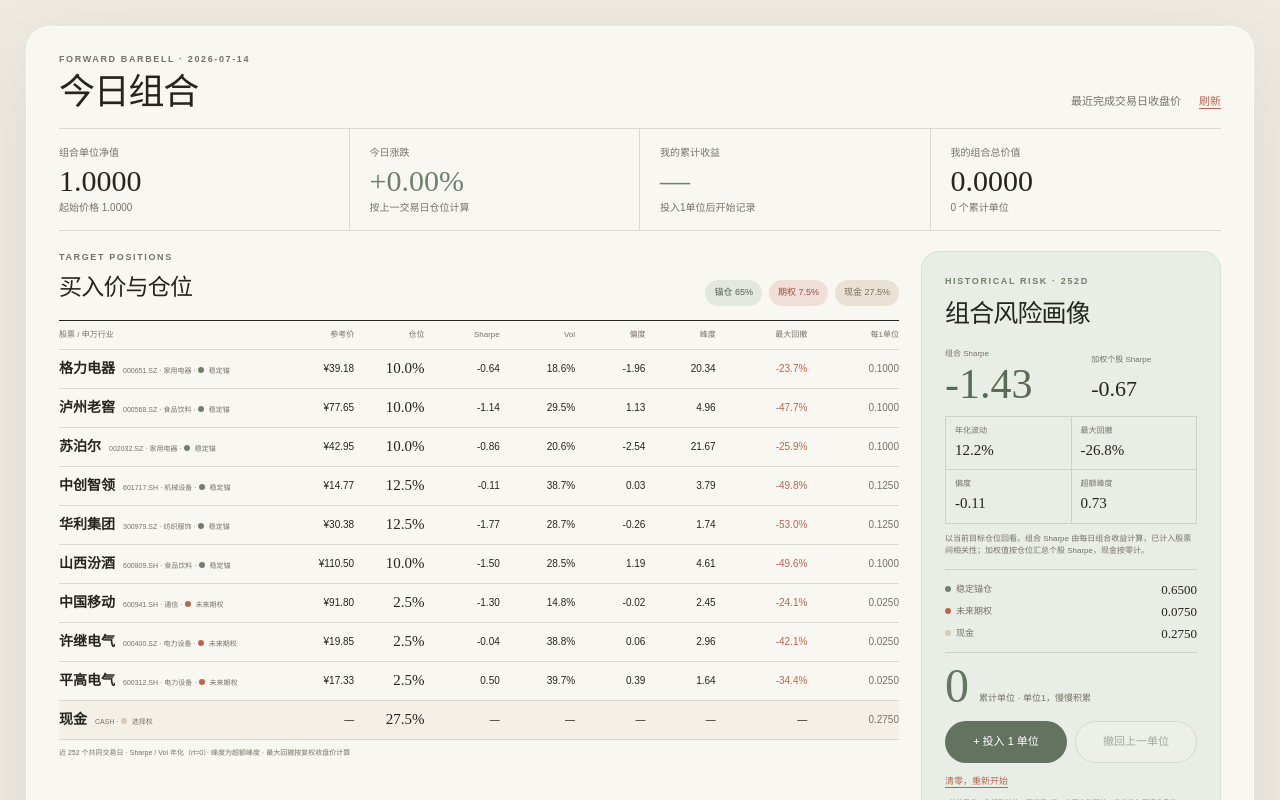
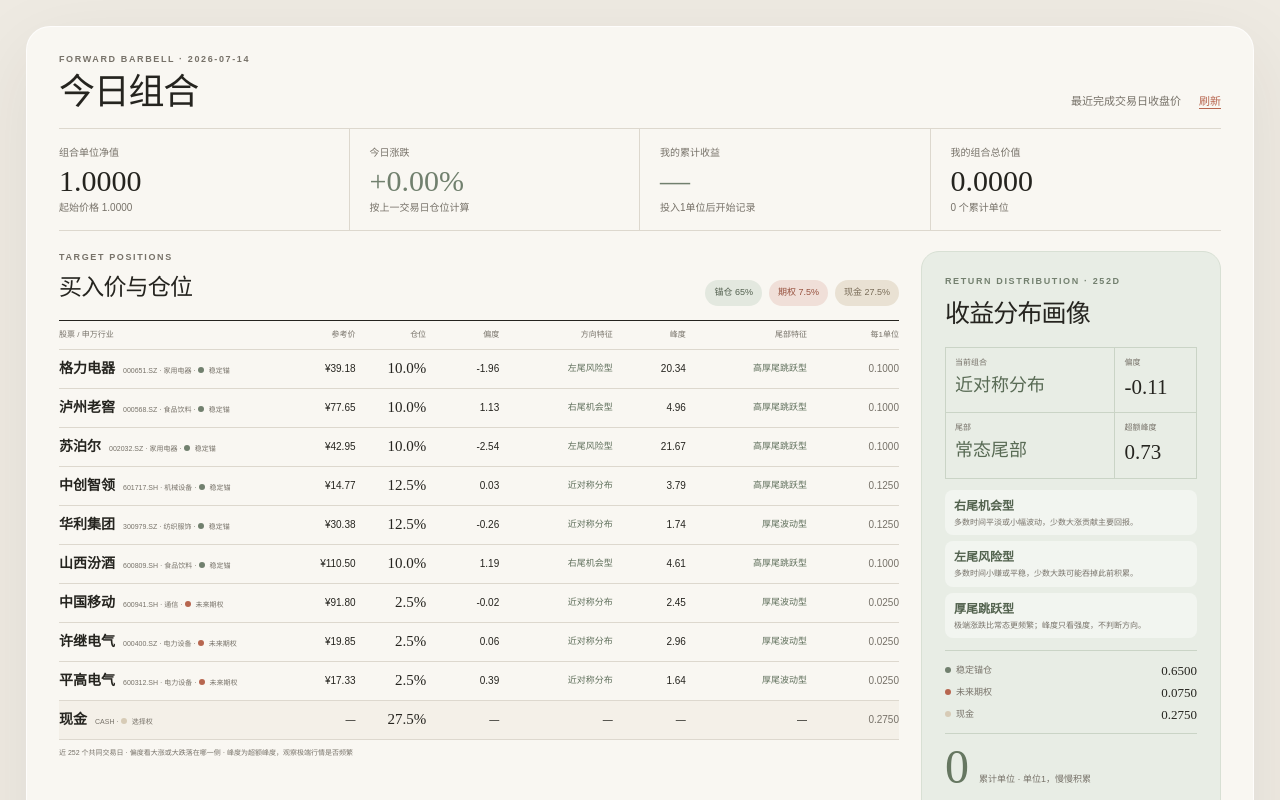
Before and after one commit to MIngQian04/margin-of-safety-investment-research-platform, a Next.js app: page / in a window 1280 px wide. Shown: the top 800 px of the page. Built offline with nearby package versions, Linux system fonts and the light colour scheme.

Commit message:
Focus risk view on return distribution

```diff
--- a/app/globals.css
+++ b/app/globals.css
@@ -29,7 +29,7 @@
 .allocation-tags span { padding:6px 9px; border-radius:999px; font-size:9px; }
 .anchor-tag { background:var(--sage-soft); color:#53604f; }.future-tag { background:var(--terra-soft); color:#96503d; }.cash-tag { background:#e9e1d3; color:#786b57; }
 .positions-table { display:block; width:100%; border-top:1px solid var(--ink); }
-.table-head,.stock-row { width:100%; display:grid; grid-template-columns:1.65fr .62fr .48fr .52fr .52fr .48fr .48fr .65fr .65fr; align-items:center; column-gap:10px; }
+.table-head,.stock-row { width:100%; display:grid; grid-template-columns:1.65fr .62fr .48fr .5fr .82fr .5fr .88fr .65fr; align-items:center; column-gap:10px; }
 .table-head { height:29px; color:var(--muted); font-size:8px; border-bottom:1px solid var(--line); }
 .table-head span:not(:first-child),.stock-row>span:not(:first-child),.stock-row>strong { text-align:right; }
 .stock-row { min-height:39px; border-bottom:1px solid var(--line); font-size:10px; }
@@ -39,7 +39,7 @@
 .stock-row strong { font-family:"Songti SC",serif; font-size:15px; font-weight:500; }
 .price,.stock-row>span:not(:first-child) { font-variant-numeric:tabular-nums; }
 .unit-allocation { color:var(--muted); font-variant-numeric:tabular-nums; }
-.drawdown { color:var(--terra); }
+.distribution-label { color:#5f6f5b; font-size:9px; }
 .anchor-dot,.future-dot,.cash-dot { display:inline-block; width:6px; height:6px; margin-right:5px; border-radius:50%; background:var(--sage); }
 .future-dot { background:var(--terra); }.cash-dot { background:var(--sand); }
 .cash-row { background:rgba(215,203,182,.16); }
@@ -47,14 +47,16 @@
 .unit-panel { padding:23px; background:#e8ede5; color:var(--ink); border:1px solid #d8e0d4; border-radius:18px; display:flex; flex-direction:column; }
 .unit-panel .kicker { color:#73806f; }
 .unit-panel h2 { font-size:25px; }
-.portfolio-sharpe { display:grid; grid-template-columns:1.25fr 1fr; gap:14px; margin:15px 0 11px; align-items:end; }
-.portfolio-sharpe span,.risk-grid span { display:block; color:var(--muted); font-size:8px; }
-.portfolio-sharpe strong { display:block; margin-top:3px; color:#596b55; font-family:"Songti SC",serif; font-size:42px; font-weight:500; line-height:1; }
-.portfolio-sharpe b { display:block; margin-top:6px; font-family:"Songti SC",serif; font-size:22px; font-weight:500; }
-.risk-grid { display:grid; grid-template-columns:repeat(2,1fr); border-top:1px solid #cad4c6; border-left:1px solid #cad4c6; }
-.risk-grid div { padding:8px 9px; border-right:1px solid #cad4c6; border-bottom:1px solid #cad4c6; }
-.risk-grid b { display:block; margin-top:2px; font-family:"Songti SC",serif; font-size:15px; font-weight:500; }
-.risk-explain { margin:9px 0 0; color:var(--muted); font-size:8px; line-height:1.55; }
+.distribution-summary { display:grid; grid-template-columns:1.35fr .65fr; margin:14px 0 11px; border-top:1px solid #cad4c6; border-left:1px solid #cad4c6; }
+.distribution-summary>div { padding:9px; border-right:1px solid #cad4c6; border-bottom:1px solid #cad4c6; }
+.distribution-summary span { display:block; color:var(--muted); font-size:8px; }
+.distribution-summary strong,.distribution-summary b { display:block; margin-top:3px; font-family:"Songti SC",serif; font-weight:500; }
+.distribution-summary strong { color:#596b55; font-size:18px; }
+.distribution-summary b { font-size:21px; }
+.distribution-legend { display:grid; gap:6px; }
+.distribution-legend div { padding:7px 9px; background:rgba(255,255,255,.42); border-radius:8px; }
+.distribution-legend b { display:block; margin-bottom:2px; color:#52624e; font-family:"Songti SC",serif; font-size:12px; font-weight:600; }
+.distribution-legend span { display:block; color:var(--muted); font-size:8px; line-height:1.45; }
 .unit-composition { margin:12px 0 14px; padding:8px 0; border-top:1px solid #cad4c6; border-bottom:1px solid #cad4c6; }
 .unit-composition>div { display:flex; align-items:center; justify-content:space-between; min-height:22px; }
 .unit-composition span { display:flex; align-items:center; color:var(--muted); font-size:9px; }
@@ -79,5 +81,5 @@
 .status { min-height:100vh; display:grid; place-content:center; text-align:center; }
 .status button { border:1px solid var(--line); background:transparent; padding:8px 14px; border-radius:999px; }
 @media(max-width:900px){.canvas{padding:14px}.sheet{padding:24px;min-height:auto}.summary-grid{grid-template-columns:repeat(2,1fr)}.summary-grid article:nth-child(2){border-right:0}.summary-grid article:nth-child(-n+2){border-bottom:1px solid var(--line)}.content-grid{grid-template-columns:1fr}.unit-panel{min-height:390px}.history-bar{grid-template-columns:1fr}.disclaimer{text-align:left;max-width:none}}
-@media(max-width:600px){.canvas{padding:0}.sheet{border-radius:0;padding:20px 16px}.topbar{align-items:start}.top-actions>span{display:none}h1{font-size:32px}.summary-grid strong{font-size:26px}.summary-grid article,.summary-grid article:not(:first-child){padding:14px 10px}.panel-title{align-items:start;gap:12px}.allocation-tags{flex-wrap:wrap;justify-content:flex-end}.positions-table{overflow-x:auto}.table-head,.stock-row{min-width:920px;grid-template-columns:1.5fr .6fr .5fr .5fr .5fr .48fr .48fr .62fr .62fr;gap:8px}.stock-name{display:block}.stock-name small{display:block;margin-top:2px}.unit-buttons{grid-template-columns:1fr}.history-points{padding-bottom:4px}}
+@media(max-width:600px){.canvas{padding:0}.sheet{border-radius:0;padding:20px 16px}.topbar{align-items:start}.top-actions>span{display:none}h1{font-size:32px}.summary-grid strong{font-size:26px}.summary-grid article,.summary-grid article:not(:first-child){padding:14px 10px}.panel-title{align-items:start;gap:12px}.allocation-tags{flex-wrap:wrap;justify-content:flex-end}.positions-table{overflow-x:auto}.table-head,.stock-row{min-width:840px;grid-template-columns:1.5fr .6fr .5fr .5fr .78fr .5fr .84fr .62fr;gap:8px}.stock-name{display:block}.stock-name small{display:block;margin-top:2px}.unit-buttons{grid-template-columns:1fr}.history-points{padding-bottom:4px}}
 @media(prefers-reduced-motion:reduce){*{scroll-behavior:auto!important}}
--- a/app/page.tsx
+++ b/app/page.tsx
@@ -10,12 +10,11 @@
   industry: string;
   weight: number;
   price: number;
-  risk: {
-    sharpe: number;
-    volatility: number;
+  distribution: {
     skewness: number;
     excessKurtosis: number;
-    maxDrawdown: number;
+    skewLabel: string;
+    kurtosisLabel: string;
     observations: number;
   };
 };
@@ -27,8 +26,7 @@
   summary: { anchorWeight: number; futureWeight: number; cashWeight: number };
   holdings: Holding[];
   navHistory: NavPoint[];
-  riskSummary: Holding["risk"] & {
-    weightedStockSharpe: number;
+  distributionSummary: Holding["distribution"] & {
     periodStart: string;
     periodEnd: string;
     method: string;
@@ -137,42 +135,41 @@
               </div>
             </div>
             <div className="positions-table" role="table" aria-label="目标持仓表">
-              <div className="table-head" role="row"><span>股票 / 申万行业</span><span>参考价</span><span>仓位</span><span>Sharpe</span><span>Vol</span><span>偏度</span><span>峰度</span><span>最大回撤</span><span>每1单位</span></div>
+              <div className="table-head" role="row"><span>股票 / 申万行业</span><span>参考价</span><span>仓位</span><span>偏度</span><span>方向特征</span><span>峰度</span><span>尾部特征</span><span>每1单位</span></div>
               {data.holdings.map((holding) => (
                 <div className="stock-row" role="row" key={holding.code}>
                   <span className="stock-name"><b>{holding.name}</b><small>{holding.code} · {holding.industry} · <i className={holding.bucket === "ANCHOR" ? "anchor-dot" : "future-dot"} />{holding.bucket === "ANCHOR" ? "稳定锚" : "未来期权"}</small></span>
                   <span className="price">{money(holding.price)}</span>
                   <strong>{pct(holding.weight)}</strong>
-                  <span>{decimal(holding.risk.sharpe)}</span>
-                  <span>{pct(holding.risk.volatility)}</span>
-                  <span>{decimal(holding.risk.skewness)}</span>
-                  <span>{decimal(holding.risk.excessKurtosis)}</span>
-                  <span className="drawdown">{pct(holding.risk.maxDrawdown)}</span>
+                  <span>{decimal(holding.distribution.skewness)}</span>
+                  <span className="distribution-label">{holding.distribution.skewLabel}</span>
+                  <span>{decimal(holding.distribution.excessKurtosis)}</span>
+                  <span className="distribution-label">{holding.distribution.kurtosisLabel}</span>
                   <span className="unit-allocation">{holding.weight.toFixed(4)}</span>
                 </div>
               ))}
               <div className="stock-row cash-row" role="row">
                 <span className="stock-name"><b>现金</b><small>CASH · <i className="cash-dot" />选择权</small></span>
-                <span className="price">—</span><strong>{pct(data.summary.cashWeight)}</strong><span>—</span><span>—</span><span>—</span><span>—</span><span>—</span><span className="unit-allocation">{data.summary.cashWeight.toFixed(4)}</span>
+                <span className="price">—</span><strong>{pct(data.summary.cashWeight)}</strong><span>—</span><span>—</span><span>—</span><span>—</span><span className="unit-allocation">{data.summary.cashWeight.toFixed(4)}</span>
               </div>
             </div>
-            <p className="risk-method">近 {data.riskSummary.observations} 个共同交易日 · Sharpe / Vol 年化（rf=0）· 峰度为超额峰度 · 最大回撤按复权收盘价计算</p>
+            <p className="risk-method">近 {data.distributionSummary.observations} 个共同交易日 · 偏度看大涨或大跌落在哪一侧 · 峰度为超额峰度，观察极端行情是否频繁</p>
           </section>
 
           <aside className="unit-panel" aria-labelledby="unit-title">
-            <p className="kicker">HISTORICAL RISK · 252D</p>
-            <h2 id="unit-title">组合风险画像</h2>
-            <div className="portfolio-sharpe">
-              <div><span>组合 Sharpe</span><strong>{decimal(data.riskSummary.sharpe)}</strong></div>
-              <div><span>加权个股 Sharpe</span><b>{decimal(data.riskSummary.weightedStockSharpe)}</b></div>
+            <p className="kicker">RETURN DISTRIBUTION · 252D</p>
+            <h2 id="unit-title">收益分布画像</h2>
+            <div className="distribution-summary">
+              <div><span>当前组合</span><strong>{data.distributionSummary.skewLabel}</strong></div>
+              <div><span>偏度</span><b>{decimal(data.distributionSummary.skewness)}</b></div>
+              <div><span>尾部</span><strong>{data.distributionSummary.kurtosisLabel}</strong></div>
+              <div><span>超额峰度</span><b>{decimal(data.distributionSummary.excessKurtosis)}</b></div>
             </div>
-            <div className="risk-grid">
-              <div><span>年化波动</span><b>{pct(data.riskSummary.volatility)}</b></div>
-              <div><span>最大回撤</span><b>{pct(data.riskSummary.maxDrawdown)}</b></div>
-              <div><span>偏度</span><b>{decimal(data.riskSummary.skewness)}</b></div>
-              <div><span>超额峰度</span><b>{decimal(data.riskSummary.excessKurtosis)}</b></div>
+            <div className="distribution-legend">
+              <div><b>右尾机会型</b><span>多数时间平淡或小幅波动，少数大涨贡献主要回报。</span></div>
+              <div><b>左尾风险型</b><span>多数时间小赚或平稳，少数大跌可能吞掉此前积累。</span></div>
+              <div><b>厚尾跳跃型</b><span>极端涨跌比常态更频繁；峰度只看强度，不判断方向。</span></div>
             </div>
-            <p className="risk-explain">以当前目标仓位回看。组合 Sharpe 由每日组合收益计算，已计入股票间相关性；加权值按仓位汇总个股 Sharpe，现金按零计。</p>
             <div className="unit-composition" aria-label="每单位组成">
               <div><span><i className="anchor-dot" />稳定锚仓</span><b>{data.summary.anchorWeight.toFixed(4)}</b></div>
               <div><span><i className="future-dot" />未来期权</span><b>{data.summary.futureWeight.toFixed(4)}</b></div>
--- a/public/data/portfolio.json
+++ b/public/data/portfolio.json
@@ -1,6 +1,6 @@
 {
   "asOf": "2026-07-14",
-  "generatedAt": "2026-07-15T15:08:37+08:00",
+  "generatedAt": "2026-07-15T15:27:40+08:00",
   "summary": {
     "anchorWeight": 0.65,
     "futureWeight": 0.075,
@@ -20,12 +20,11 @@
       "industry": "家用电器",
       "weight": 0.1,
       "price": 39.18,
-      "risk": {
-        "sharpe": -0.6386761339092908,
-        "volatility": 0.18643193422502058,
+      "distribution": {
         "skewness": -1.9602509110068806,
         "excessKurtosis": 20.339344499827483,
-        "maxDrawdown": -0.2373831775700942,
+        "skewLabel": "左尾风险型",
+        "kurtosisLabel": "高厚尾跳跃型",
         "observations": 252
       },
       "metrics": {
@@ -44,12 +43,11 @@
       "industry": "食品饮料",
       "weight": 0.1,
       "price": 77.65,
-      "risk": {
-        "sharpe": -1.1361346490634403,
-        "volatility": 0.2952934089733387,
+      "distribution": {
         "skewness": 1.1273592995899797,
         "excessKurtosis": 4.957698011291416,
-        "maxDrawdown": -0.47732347195087954,
+        "skewLabel": "右尾机会型",
+        "kurtosisLabel": "高厚尾跳跃型",
         "observations": 252
       },
       "metrics": {
@@ -68,12 +66,11 @@
       "industry": "家用电器",
       "weight": 0.1,
       "price": 42.95,
-      "risk": {
-        "sharpe": -0.8576524927223075,
-        "volatility": 0.2062500390564991,
+      "distribution": {
         "skewness": -2.5435898290148455,
         "excessKurtosis": 21.670715862793287,
-        "maxDrawdown": -0.25912067352666035,
+        "skewLabel": "左尾风险型",
+        "kurtosisLabel": "高厚尾跳跃型",
         "observations": 252
       },
       "metrics": {
@@ -92,12 +89,11 @@
       "industry": "机械设备",
       "weight": 0.125,
       "price": 14.77,
-      "risk": {
-        "sharpe": -0.11153418650336083,
-        "volatility": 0.3872233902845898,
+      "distribution": {
         "skewness": 0.026109724147332668,
         "excessKurtosis": 3.785953846867332,
-        "maxDrawdown": -0.4976525821596248,
+        "skewLabel": "近对称分布",
+        "kurtosisLabel": "高厚尾跳跃型",
         "observations": 252
       },
       "metrics": {
@@ -116,12 +112,11 @@
       "industry": "纺织服饰",
       "weight": 0.125,
       "price": 30.38,
-      "risk": {
-        "sharpe": -1.7677792789941202,
-        "volatility": 0.2865866069287727,
+      "distribution": {
         "skewness": -0.26323352790819193,
         "excessKurtosis": 1.74227650491203,
-        "maxDrawdown": -0.53001579778831,
+        "skewLabel": "近对称分布",
+        "kurtosisLabel": "厚尾波动型",
         "observations": 252
       },
       "metrics": {
@@ -140,12 +135,11 @@
       "industry": "食品饮料",
       "weight": 0.1,
       "price": 110.5,
-      "risk": {
-        "sharpe": -1.4995180801486065,
-        "volatility": 0.2849424042137047,
+      "distribution": {
         "skewness": 1.193635372015418,
         "excessKurtosis": 4.611356569298636,
-        "maxDrawdown": -0.4957531551418006,
+        "skewLabel": "右尾机会型",
+        "kurtosisLabel": "高厚尾跳跃型",
         "observations": 252
       },
       "metrics": {
@@ -164,12 +158,11 @@
       "industry": "通信",
       "weight": 0.025,
       "price": 91.8,
-      "risk": {
-        "sharpe": -1.3019320739443443,
-        "volatility": 0.14806653628180297,
+      "distribution": {
         "skewness": -0.019220961547938648,
         "excessKurtosis": 2.448951189598259,
-        "maxDrawdown": -0.2412790697674414,
+        "skewLabel": "近对称分布",
+        "kurtosisLabel": "厚尾波动型",
         "observations": 252
       },
       "metrics": {
@@ -187,12 +180,11 @@
       "industry": "电力设备",
       "weight": 0.025,
       "price": 19.85,
-      "risk": {
-        "sharpe": -0.044710473906324884,
-        "volatility": 0.3878533504139356,
+      "distribution": {
         "skewness": 0.05820525939525222,
         "excessKurtosis": 2.963266460563071,
-        "maxDrawdown": -0.42066529290550536,
+        "skewLabel": "近对称分布",
+        "kurtosisLabel": "厚尾波动型",
         "observations": 252
       },
       "metrics": {
@@ -210,12 +202,11 @@
       "industry": "电力设备",
       "weight": 0.025,
       "price": 17.33,
-      "risk": {
-        "sharpe": 0.495644808131482,
-        "volatility": 0.3970063091444733,
+      "distribution": {
         "skewness": 0.3897091230807314,
         "excessKurtosis": 1.6364304296125276,
-        "maxDrawdown": -0.3438498402555906,
+        "skewLabel": "近对称分布",
+        "kurtosisLabel": "厚尾波动型",
         "observations": 252
       },
       "metrics": {
@@ -225,17 +216,15 @@
       }
     }
   ],
-  "riskSummary": {
-    "sharpe": -1.4297072629054826,
-    "volatility": 0.12235566839077132,
+  "distributionSummary": {
     "skewness": -0.10947521819262067,
     "excessKurtosis": 0.7277627339569612,
-    "maxDrawdown": -0.26795826923675237,
+    "skewLabel": "近对称分布",
+    "kurtosisLabel": "常态尾部",
     "observations": 252,
-    "weightedStockSharpe": -0.6693872622645294,
     "periodStart": "2025-07-01",
     "periodEnd": "2026-07-14",
-    "method": "252个交易日；无风险利率为0；现金收益为0；峰度为超额峰度"
+    "method": "当前目标仓位的近252个共同交易日；偏度描述方向，峰度为超额峰度并描述极端波动频率"
   },
   "navHistory": [
     {
```
Also changed, not shown: 1 other file (tests, documents, lock files or other folders).
